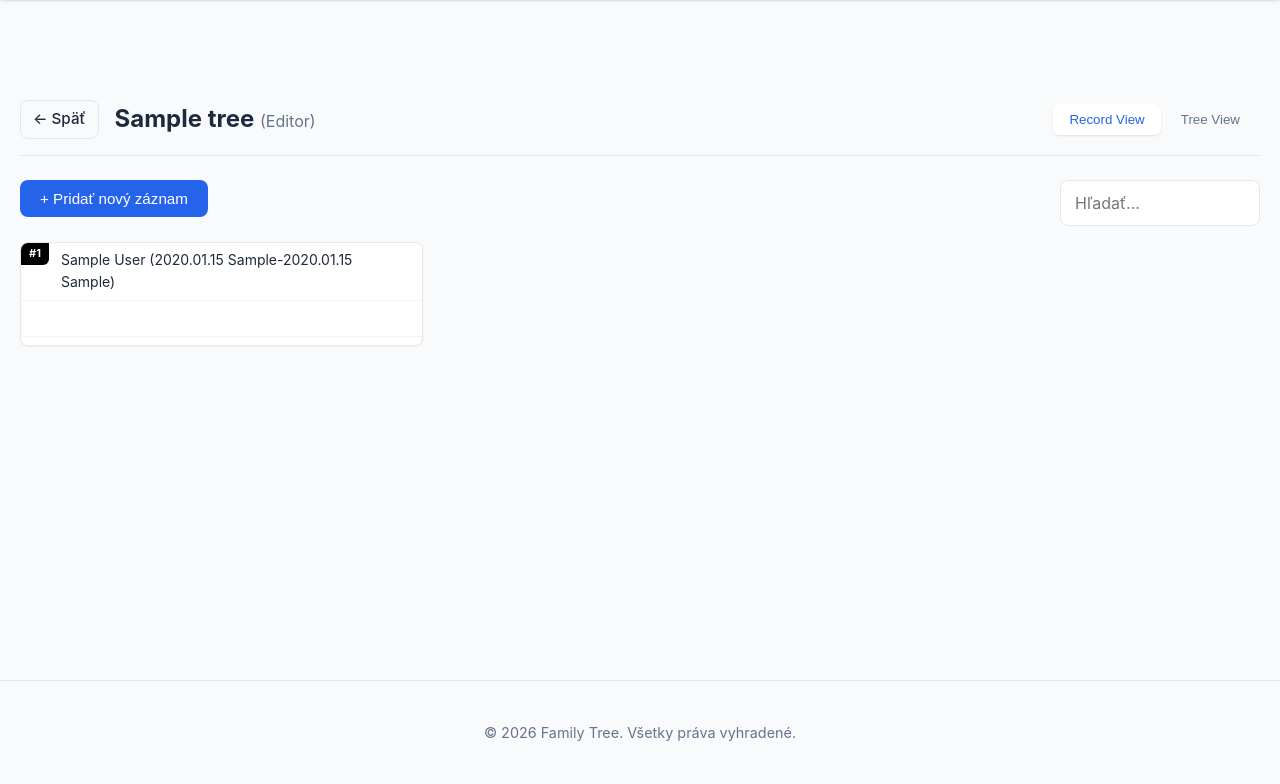
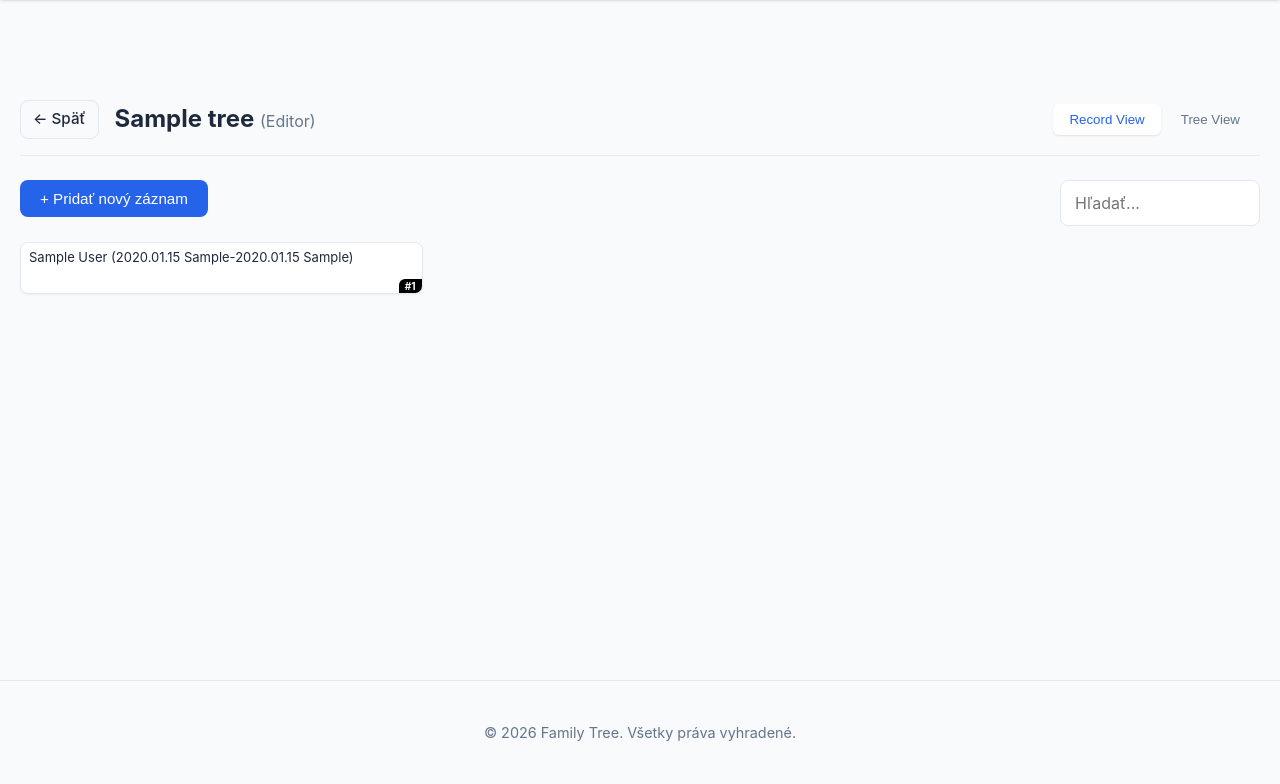
Before and after one commit to otopse/family-tree, a PHP site: page /edit-tree.php?id=1 in a window 1280 px wide. Shown: the part 73-857 px from the top of the page. Run offline with PHP 8.4, Linux system fonts and the light colour scheme; the visitor is signed in with stand-in values (Sample User, id 1); tables that the repository leaves empty hold one stand-in row (values such as "Sample post").

Commit message:
auto: 2026-01-26 22:43:11

```diff
--- a/public/edit-tree.php
+++ b/public/edit-tree.php
@@ -272,58 +272,68 @@ render_header('Editovať rodokmeň: ' . e($tree['tree_name']));
     display: flex;
     flex-direction: column;
     overflow: hidden;
+    padding-bottom: 4px; /* Slight padding at bottom */
   }
 
   .record-id {
     position: absolute;
-    top: 0;
-    left: 0;
+    bottom: 0;
+    right: 0;
+    top: auto;
+    left: auto;
     background: #000;
     color: #fff;
-    padding: 2px 8px;
-    font-size: 11px;
+    padding: 1px 6px;
+    font-size: 10px;
     font-weight: bold;
-    border-bottom-right-radius: 6px;
+    border-top-left-radius: 6px;
     z-index: 10;
+    line-height: 1.2;
   }
 
   .record-row {
-    min-height: 36px;
-    padding: 6px 12px;
-    border-bottom: 1px solid #f3f4f6;
+    padding: 1px 8px; /* Very compact padding */
     display: flex;
     align-items: center;
-    font-size: 14px;
+    font-size: 13px;
+    line-height: 1.3;
   }
 
   .father-row {
-    /* Add padding to avoid ID badge overlap */
-    padding-left: 40px;
-    background-color: #f9fafb; /* Slight background for parents? Optional. Let's keep white as per "minimal" vibe */
+    padding-top: 6px; /* A bit more top padding for the first element */
     background-color: white;
   }
 
   .mother-row {
-    border-bottom: 1px solid #f3f4f6;
+    /* No border, just tight stacking */
   }
 
   .children-list {
     display: flex;
     flex-direction: column;
     background-color: #fff;
-    padding: 4px 0;
+    padding: 0;
+    margin-top: 2px;
   }
 
   .child-row {
-    padding: 4px 12px;
+    padding: 1px 8px;
     font-size: 13px;
     color: #4b5563;
+    line-height: 1.3;
   }
 
   .empty-placeholder {
     display: inline-block;
     width: 100%;
-    height: 100%;
+    min-height: 18px; /* Height of one text line */
+  }
+
+  .person-name {
+    display: block;
+    white-space: nowrap;
+    overflow: hidden;
+    text-overflow: ellipsis;
   }
 
   .tree-canvas-placeholder {
```
